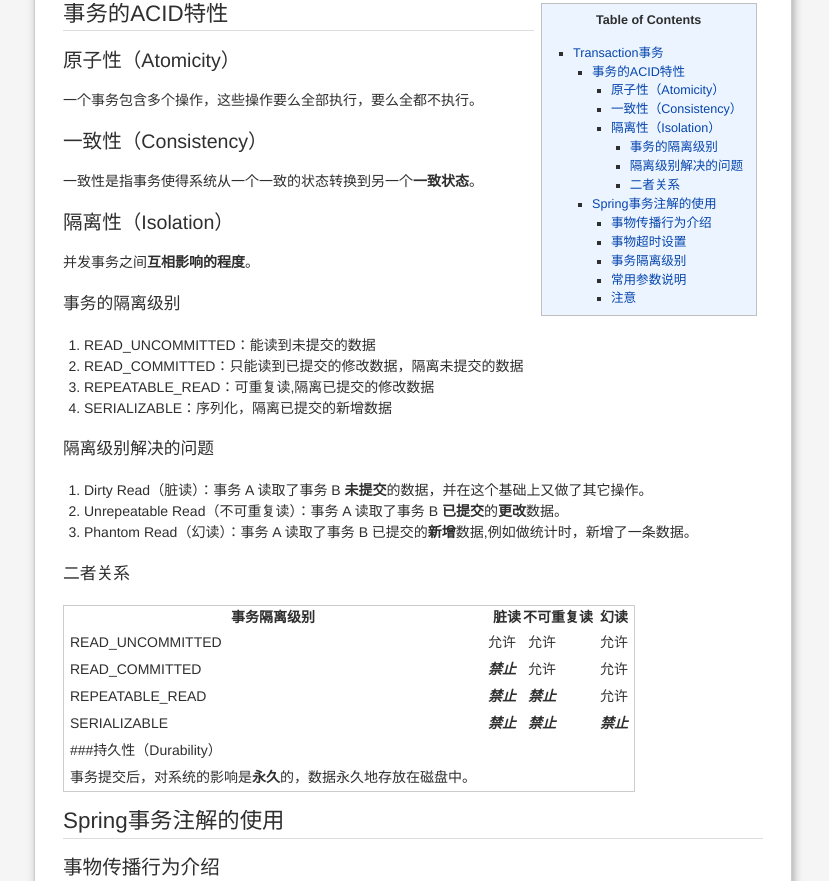
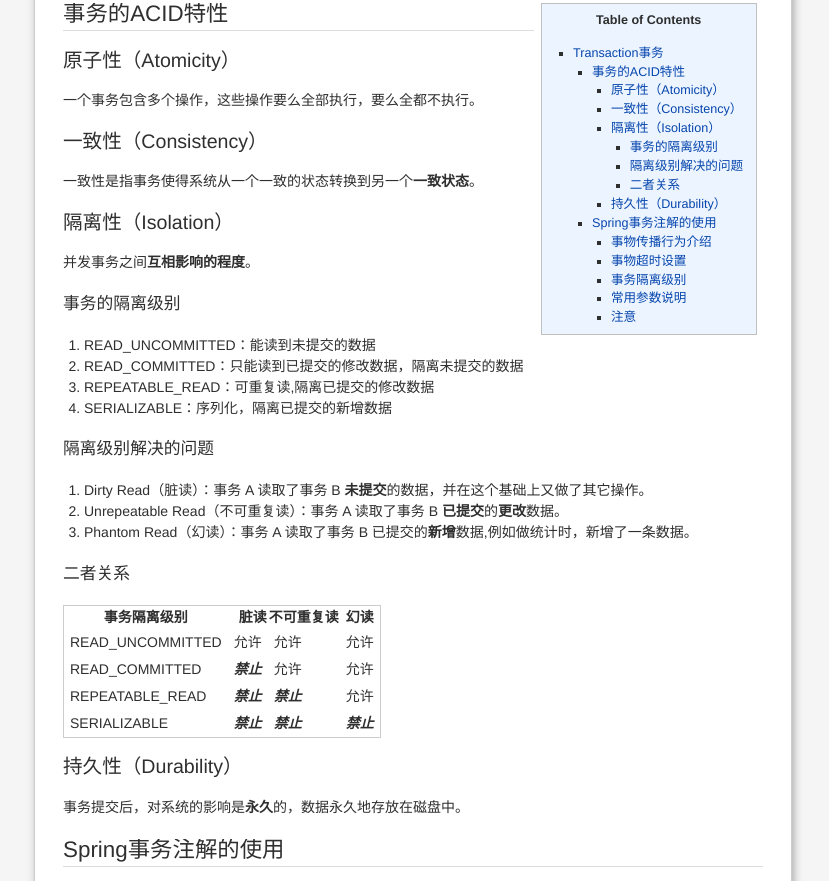
Before and after one commit to guosichuan/guosichuan.github.io, a plain HTML site: page coding/transaction.html in a window 1280 px wide. Shown: the part 243-1124 px from the top of the page, without its empty margins (227-1056 px from the left). Drawn offline with Linux system fonts and the light colour scheme.

Commit message:
Update output documentation

```diff
--- a/coding/transaction.html
+++ b/coding/transaction.html
@@ -38,6 +38,7 @@
 <li><a href="#_3">二者关系</a></li>
 </ul>
 </li>
+<li><a href="#durability">持久性（Durability）</a></li>
 </ul>
 </li>
 <li><a href="#spring">Spring事务注解的使用</a><ul>
@@ -107,20 +108,10 @@
 <td><strong><em>禁止</em></strong></td>
 <td><strong><em>禁止</em></strong></td>
 </tr>
-<tr>
-<td>###持久性（Durability）</td>
-<td align="right"></td>
-<td></td>
-<td></td>
-</tr>
-<tr>
-<td>事务提交后，对系统的影响是<strong>永久</strong>的，数据永久地存放在磁盘中。</td>
-<td align="right"></td>
-<td></td>
-<td></td>
-</tr>
 </tbody>
 </table>
+<h3 id="durability">持久性（Durability）</h3>
+<p>事务提交后，对系统的影响是<strong>永久</strong>的，数据永久地存放在磁盘中。</p>
 <h2 id="spring">Spring事务注解的使用</h2>
 <h3 id="_4">事物传播行为介绍</h3>
 <div class="hlcode"><pre><span class="err">@</span><span class="n">Transactional</span><span class="p">(</span><span class="n">propagation</span><span class="o">=</span><span class="n">Propagation</span><span class="p">.</span><span class="n">REQUIRED</span><span class="p">)</span>
@@ -238,7 +229,7 @@
       <span>
         <p>Copyright © 2016 Guosichuan.
         Powered by <a href="http://simiki.org/" target="_blank">Simiki</a>.</p>
-        <p>Site Generated 2016-08-03 23:25:40</p>
+        <p>Site Generated 2016-08-03 23:28:41</p>
       </span>
     </div>
   </body>
```
Also changed, not shown: coding/MybatisPropertyFilter.html (+1 -1 lines), hadoop/q2.html (+1 -1 lines), index.html (+1 -1 lines), tool/Idea.html (+1 -1 lines), tool/git.html (+1 -1 lines), tool/google.html (+1 -1 lines), tool/live_template.html (+1 -1 lines), tool/markdown.html (+1 -1 lines).
